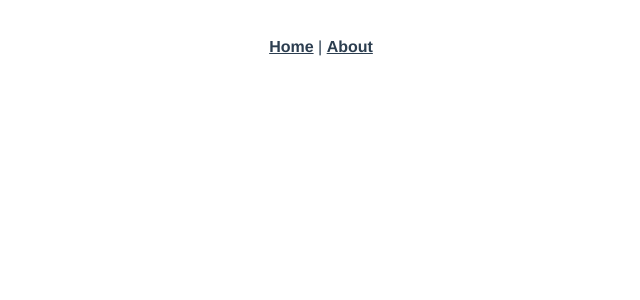
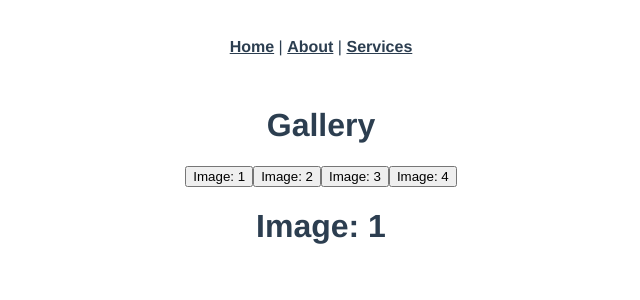
Before and after one commit to aleeiix/first-contact-vue, a Vue app: page /images/1 in a window 1280 px wide. Shown: the top 300 px of the page, without its empty margins (319-959 px from the left). Built offline with nearby package versions, Linux system fonts and the light colour scheme; the HTML template or start-up script is replaced by a standard one.

Commit message:
finish routing

```diff
--- a/src/App.vue
+++ b/src/App.vue
@@ -2,7 +2,8 @@
   <div id="app">
     <div id="nav">
       <router-link to="/">Home</router-link> |
-      <router-link to="/about">About</router-link>
+      <router-link to="/about">About</router-link> |
+      <router-link to="/services">Services</router-link>
     </div>
     <router-view />
   </div>
--- a/src/components/Image.vue
+++ b/src/components/Image.vue
@@ -1,10 +1,12 @@
 <template>
-    $END$
+    <div>
+        <h1>Image: {{$route.params.id}}</h1>
+    </div>
 </template>
 
 <script>
     export default {
-        name: "Image"
+        name: "Img"
     }
 </script>
 
--- a/src/router/index.js
+++ b/src/router/index.js
@@ -1,6 +1,5 @@
 import Vue from "vue";
 import VueRouter from "vue-router";
-import Home from "../views/Home.vue";
 
 Vue.use(VueRouter);
 
@@ -8,16 +7,26 @@ const routes = [
   {
     path: "/",
     name: "home",
-    component: Home
+    component: () =>
+        import(/* webpackChunkName: "home" */ "../views/Home.vue")
   },
   {
     path: "/about",
     name: "about",
-    // route level code-splitting
-    // this generates a separate chunk (about.[hash].js) for this route
-    // which is lazy-loaded when the route is visited.
     component: () =>
       import(/* webpackChunkName: "about" */ "../views/About.vue")
+  },
+  {
+    path: "/services",
+    name: "services",
+    component: () =>
+        import(/* webpackChunkName: "services" */ "../views/Services.vue")
+  },
+  {
+    path: "/images/:id",
+    name: "images",
+    component: () =>
+        import(/* webpackChunkName: "images" */ "../views/Images.vue")
   }
 ];
 
--- a/src/views/Images.vue
+++ b/src/views/Images.vue
@@ -1,5 +1,30 @@
 <template>
   <div class="images">
-    <h1>This is a Image</h1>
+    <h1>Gallery</h1>
+
+    <router-link
+            v-for="(item, index) of images"
+            :key="index"
+            :to="{name: 'images', params: {id: item}}">
+      <button>Image: {{item}}</button>
+    </router-link>
+
+    <Img></Img>
   </div>
 </template>
+
+<script>
+  import Img from "../components/Image";
+
+  export default {
+    name: 'images',
+    data() {
+      return {
+        images: [1,2,3,4]
+      }
+    },
+    components: {
+      Img
+    }
+  }
+</script>
--- a/src/views/Services.vue
+++ b/src/views/Services.vue
@@ -1,13 +1,5 @@
 <template>
-    $END$
+    <div class="services">
+        <h1>Services</h1>
+    </div>
 </template>
-
-<script>
-    export default {
-        name: "Services"
-    }
-</script>
-
-<style scoped>
-
-</style>
```
Also changed, not shown: 1 other file (tests, documents, lock files or other folders).
